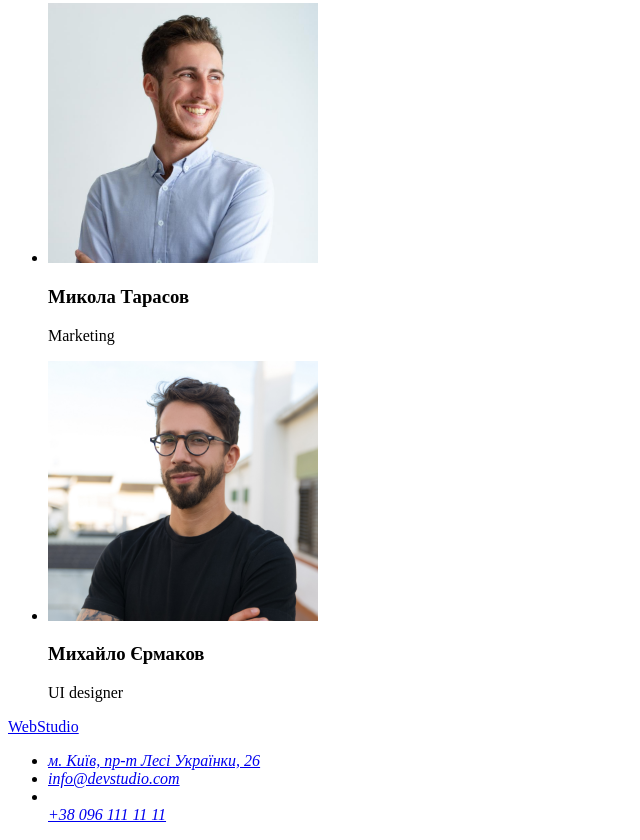
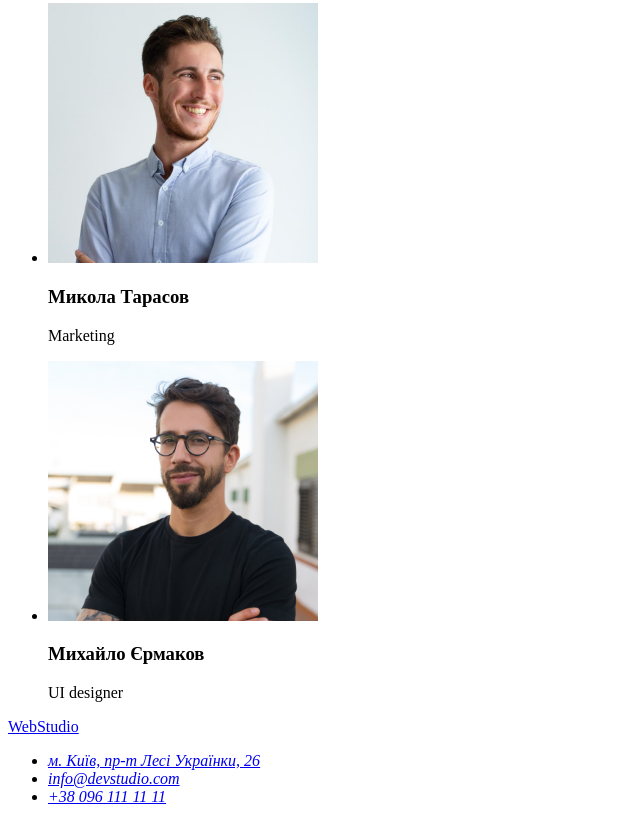
Before and after one commit to Arinagar/goit-markup-hw-01, a plain HTML site: page index.html in a window 1280 px wide. Shown: the part 2341-3181 px from the top of the page, without its empty margins (0-640 px from the left). Drawn offline with Linux system fonts and the light colour scheme; files whose address does not match are found by name.

Commit message:
Исправил ошибки

```diff
--- a/index.html
+++ b/index.html
@@ -26,7 +26,6 @@
       <h1>Ефективні рішення для вашого бізнесу</h1>
       <button type="button">Замовити послугу</button>
     </section>
-    <section class = "middle-container">
       <section class ="m-c-child">
         <h2>Наші переваги</h2>
         <ul>
@@ -79,7 +78,6 @@
           </li>
         </ul>
         </section>
-      </section>
   </main>
   <footer class = "footer">
     <div class = "f_container">
@@ -88,7 +86,7 @@
         <ul>
         <li><a href = "https://www.google.com.ua/maps/place/%D0%B1%D1%83%D0%BB.+%D0%9B%D0%B5%D1%81%D0%B8+%D0%A3%D0%BA%D1%80%D0%B0%D0%B8%D0%BD%D0%BA%D0%B8,+26,+%D0%9A%D0%B8%D0%B5%D0%B2,+02000/@50.4265841,30.5361918,17z/data=!3m1!4b1!4m5!3m4!1s0x40d4cf0e033ecbe9:0x57a4dffefec77da0!8m2!3d50.4265807!4d30.5383859?hl=ru" target="_blank" rel="noopener noreferrer">м. Київ, пр-т Лесі Українки, 26</a></li>
         <li><a href = "mailto:info@devstudio.com">info@devstudio.com</a></li>
-        <li></li><a href = "tel:+380961111111">+38 096 111 11 11</a></li>
+        <li><a href = "tel:+380961111111">+38 096 111 11 11</a></li>
         </ul>
       </address>
     </div>
```
